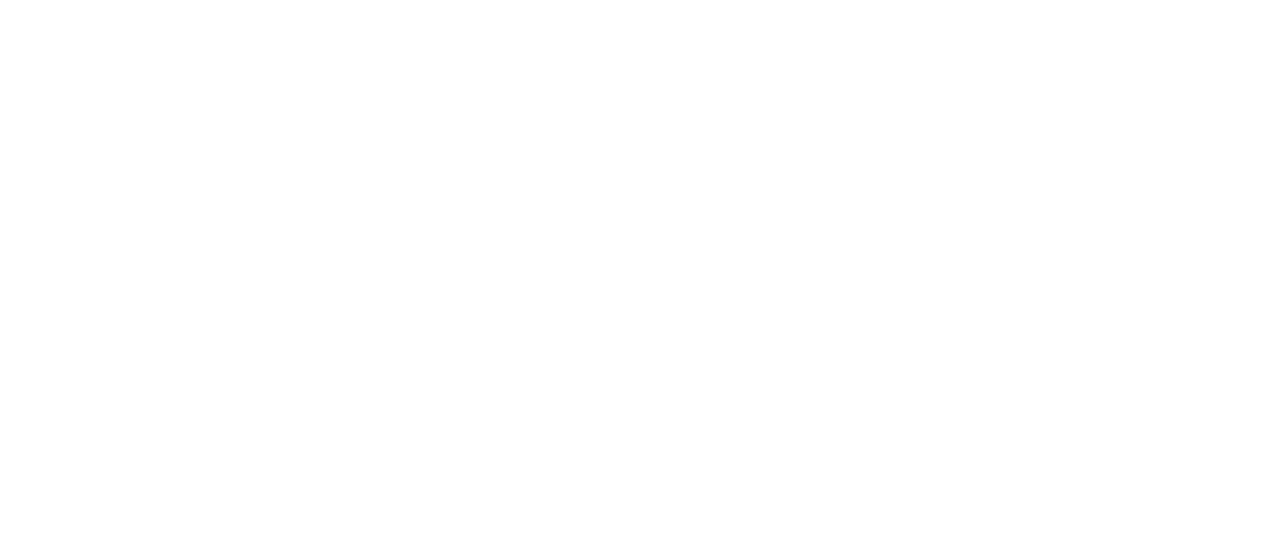
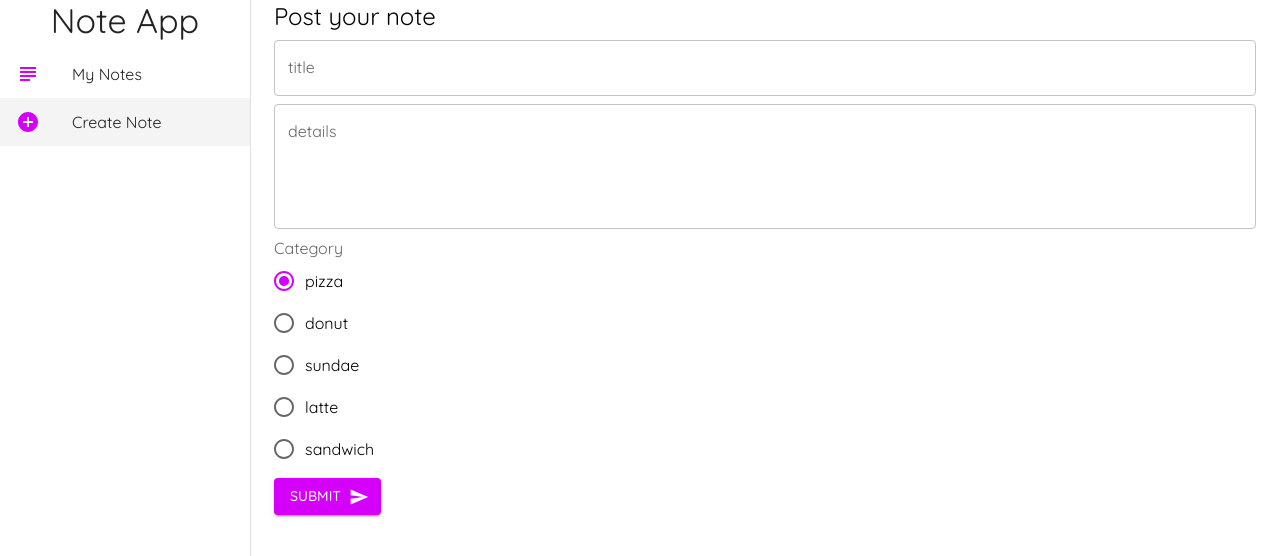
Before and after one commit to artemismars/Notes-App, a React (Create React App) app: page /create in a window 1280 px wide. Shown: the top 556 px of the page. Built offline with nearby package versions, Linux system fonts and the light colour scheme.

Commit message:
Add post

```diff
--- a/src/App.js
+++ b/src/App.js
@@ -1,7 +1,7 @@
 import { createTheme, ThemeProvider } from "@mui/material";
 import { grey, purple } from "@mui/material/colors";
 import { BrowserRouter as Router, Routes, Route } from "react-router-dom";
-import Layout from "./pages/Layout";
+import Layout from "./components/Layout";
 import Notes from "./pages/Notes";
 import Create from "./pages/Create";
 
@@ -11,6 +11,13 @@ const customTheme = createTheme({
       main: grey[500],
     },
     secondary: purple,
+  },
+  typography: {
+    fontFamily: "Quicksand, serif",
+    fontWeightLight: 300,
+    fontWeightRegular: 400,
+    fontWeightMedium: 500,
+    fontWeightBold: 600,
   },
 });
 
--- a/src/components/Layout.js
+++ b/src/components/Layout.js
@@ -1,3 +1,72 @@
-export default function Layout() {
-  return <div></div>;
+import { AddCircleOutlined, SubjectOutlined } from "@mui/icons-material";
+import {
+  Drawer,
+  Typography,
+  List,
+  ListItem,
+  ListItemIcon,
+  ListItemText,
+  ListItemButton,
+} from "@mui/material";
+import { Box } from "@mui/system";
+import { useLocation, useNavigate } from "react-router-dom";
+
+const drawerWidth = 250;
+const styles = {
+  drawer: {
+    width: drawerWidth,
+    ".MuiDrawer-paper": {
+      width: drawerWidth,
+    },
+  },
+  root: {
+    display: "flex",
+  },
+};
+
+const menuItems = [
+  {
+    text: "My Notes",
+    icon: <SubjectOutlined color="secondary" />,
+    path: "/",
+  },
+  {
+    text: "Create Note",
+    icon: <AddCircleOutlined color="secondary" />,
+    path: "/create",
+  },
+];
+
+export default function Layout({ children }) {
+  const location = useLocation();
+  const navigate = useNavigate();
+
+  return (
+    <Box sx={styles.root}>
+      <Drawer variant="permanent" anchor="left" sx={styles.drawer}>
+        <Typography variant="h4" component="h1" textAlign="center">
+          Note App
+        </Typography>
+
+        <List>
+          {menuItems.map((item) => (
+            <ListItem
+              key={item.text}
+              disablePadding
+              sx={{
+                backgroundColor:
+                  location.pathname === item.path ? "#f4f4f4" : null,
+              }}
+            >
+              <ListItemButton onClick={() => navigate(item.path)}>
+                <ListItemIcon>{item.icon}</ListItemIcon>
+                <ListItemText>{item.text}</ListItemText>
+              </ListItemButton>
+            </ListItem>
+          ))}
+        </List>
+      </Drawer>
+      {children}
+    </Box>
+  );
 }
--- a/src/index.css
+++ b/src/index.css
@@ -1,13 +1,14 @@
+@import url("https://fonts.googleapis.com/css2?family=Merriweather:wght@300&family=Quicksand:wght@300;400;500;600;700&display=swap");
 body {
   margin: 0;
-  font-family: -apple-system, BlinkMacSystemFont, 'Segoe UI', 'Roboto', 'Oxygen',
-    'Ubuntu', 'Cantarell', 'Fira Sans', 'Droid Sans', 'Helvetica Neue',
+  font-family: -apple-system, BlinkMacSystemFont, "Segoe UI", "Roboto", "Oxygen",
+    "Ubuntu", "Cantarell", "Fira Sans", "Droid Sans", "Helvetica Neue",
     sans-serif;
   -webkit-font-smoothing: antialiased;
   -moz-osx-font-smoothing: grayscale;
 }
 
 code {
-  font-family: source-code-pro, Menlo, Monaco, Consolas, 'Courier New',
+  font-family: source-code-pro, Menlo, Monaco, Consolas, "Courier New",
     monospace;
 }
--- a/src/pages/Create.js
+++ b/src/pages/Create.js
@@ -1,3 +1,130 @@
+import {
+  Box,
+  Button,
+  Container,
+  FormControl,
+  FormControlLabel,
+  FormLabel,
+  Radio,
+  RadioGroup,
+  TextField,
+  Typography,
+} from "@mui/material";
+
+import SendIcon from "@mui/icons-material/Send";
+import { useEffect, useState } from "react";
+import { useNavigate } from "react-router-dom";
+
+const styles = {
+  page: {
+    width: "100%",
+  },
+  field: {
+    marginTop: 1,
+    marginBottom: 1,
+    display: "block",
+  },
+};
+
+const categories = [
+  {
+    text: "pizza",
+  },
+  {
+    text: "donut",
+  },
+  {
+    text: "sundae",
+  },
+  {
+    text: "latte",
+  },
+  {
+    text: "sandwich",
+  },
+];
+
+const url = "https://artemis-notes-server.herokuapp.com/notes";
+
 export default function Create() {
-  return <div></div>;
+  const [note, setNote] = useState([]);
+  const [title, setTitle] = useState("");
+  const [details, setDetails] = useState("");
+  const [category, setCategory] = useState("");
+  const [titleError, setTitleError] = useState(false);
+  const [detailsError, setDetailsError] = useState(false);
+
+  const navigate = useNavigate();
+
+  function handleSubmit(e) {
+    e.preventDefault();
+
+    if (title === "") setTitleError(true);
+    if (details === "") setDetailsError(true);
+
+    if (title && details) {
+      fetch(url, {
+        method: "POST",
+        header: { "Content-Type": "application/json" },
+        body: JSON.stringify({ title, details, category }),
+      }).then(() => navigate("/"));
+    }
+  }
+
+  return (
+    <Container sx={styles.page}>
+      <Typography variant="h5" component="h1" gutterBottom>
+        Post your note
+      </Typography>
+
+      <form onSubmit={handleSubmit}>
+        <TextField
+          sx={styles.field}
+          fullWidth
+          label="title"
+          color="secondary"
+          onChange={(e) => {
+            setTitle(e.target.value);
+            if (title === "") setTitleError(false);
+          }}
+          error={titleError}
+        />
+        <TextField
+          sx={styles.field}
+          fullWidth
+          label="details"
+          color="secondary"
+          multiline
+          rows={4}
+          onChange={(e) => {
+            setDetails(e.target.value);
+            if (details === "") setDetailsError(false);
+          }}
+          error={detailsError}
+        />
+        <FormControl sx={styles.field}>
+          <FormLabel>Category</FormLabel>
+          <RadioGroup defaultValue={categories[0].text}>
+            {categories.map((category) => (
+              <FormControlLabel
+                key={category.text}
+                label={category.text}
+                control={<Radio color="secondary" />}
+                value={category.text}
+                onChange={(e) => setCategory(e.target.value)}
+              />
+            ))}
+          </RadioGroup>
+        </FormControl>
+        <Button
+          type="submit"
+          variant="contained"
+          color="secondary"
+          endIcon={<SendIcon />}
+        >
+          Submit
+        </Button>
+      </form>
+    </Container>
+  );
 }
--- a/src/pages/Layout.js
+++ /dev/null
@@ -1,9 +0,0 @@
-import { Box } from "@mui/system";
-
-export default function Layout({ children }) {
-  return (
-    <Box>
-      <div>{children}</div>
-    </Box>
-  );
-}
```
